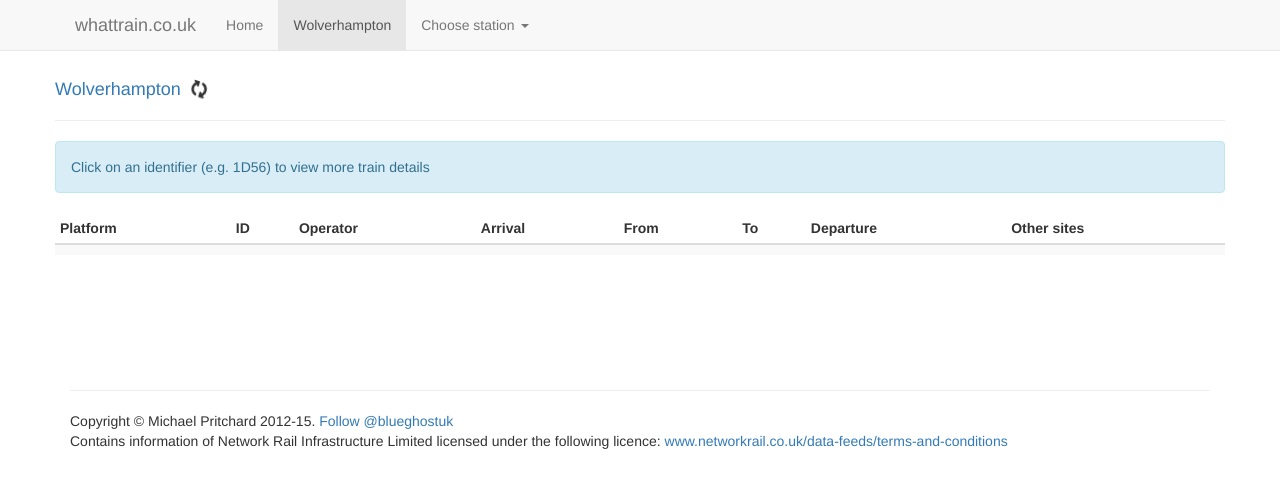
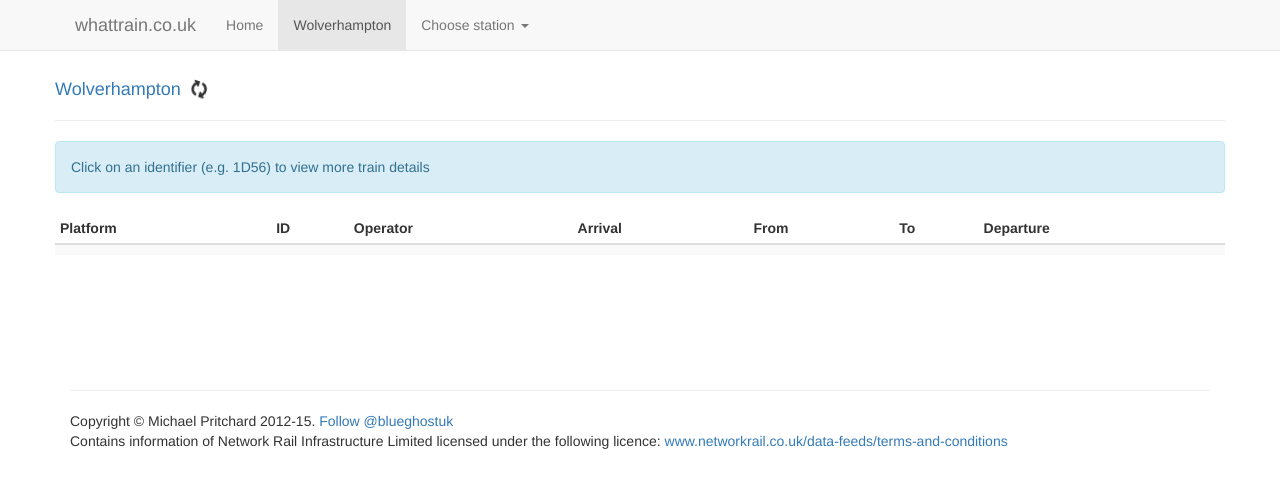
Before and after one commit to blueghostuk/whattrain, a Jekyll site: the page built from wvh/table.html, in a window 1280 px wide. Shown: the top 488 px of the page. Built offline with Jekyll 4.4.1, drawn with Linux system fonts in a browser that asks for light colours; comment, search, counter and statistics services are not loaded.

Commit message:
dont show other sites for now

```diff
--- a/_includes/table.html
+++ b/_includes/table.html
@@ -8,7 +8,7 @@
             <th>From</th>
             <th>To</th>
             <th>Departure</th>
-            <th>Other sites</th>
+            <!--<th>Other sites</th>-->
         </tr>
     </thead>
     <tbody data-bind="foreach: segments">
@@ -20,13 +20,13 @@
             <td data-bind="text: train.from"></td>
             <td data-bind="text: train.to"></td>
             <td data-bind="text: train.departure"></td>
-            <td>
-                <!--<ul class="inline" data-bind="foreach: otherSite">
+            <!--<td>
+                <ul class="inline" data-bind="foreach: otherSite">
                     <li>
                         <span data-bind="text: name"></span>
                     </li>
-                </ul>-->
-            </td>
+                </ul>
+            </td>-->
         </tr>
     </tbody>
 </table>
```
